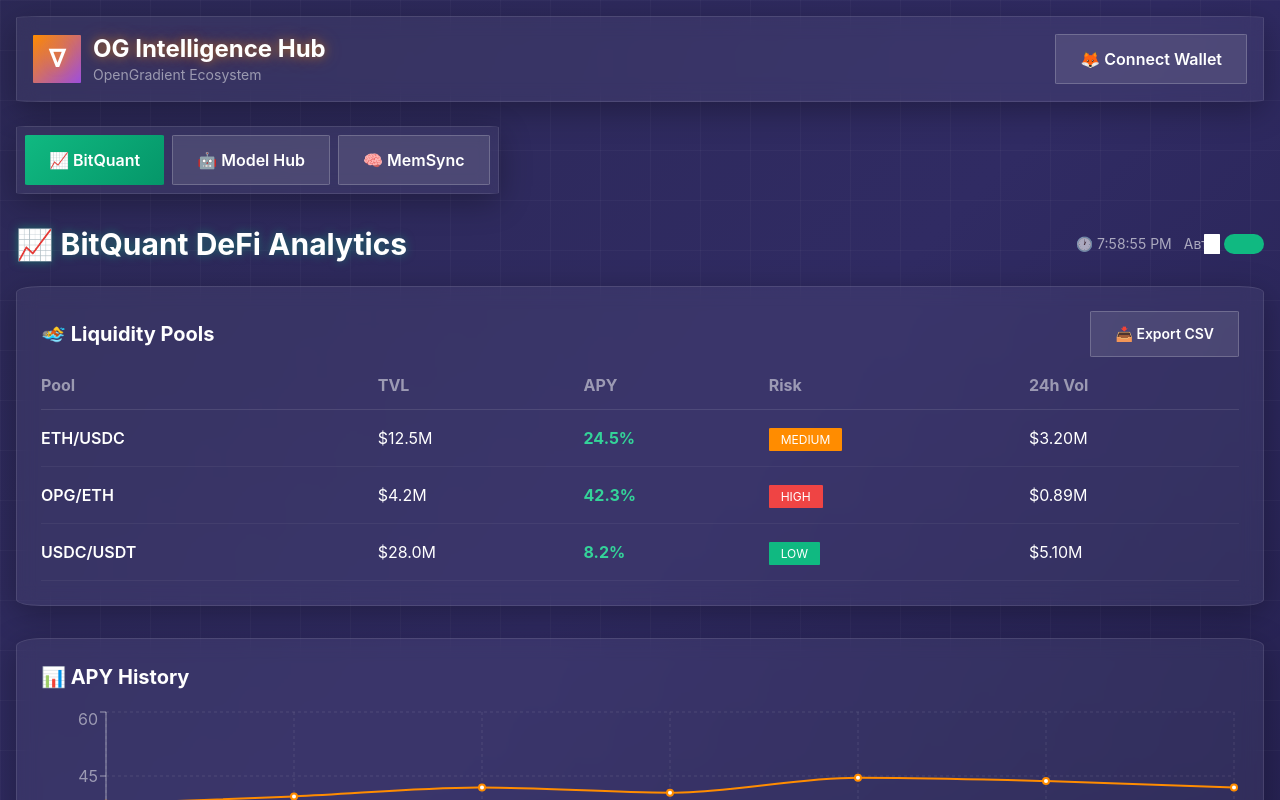
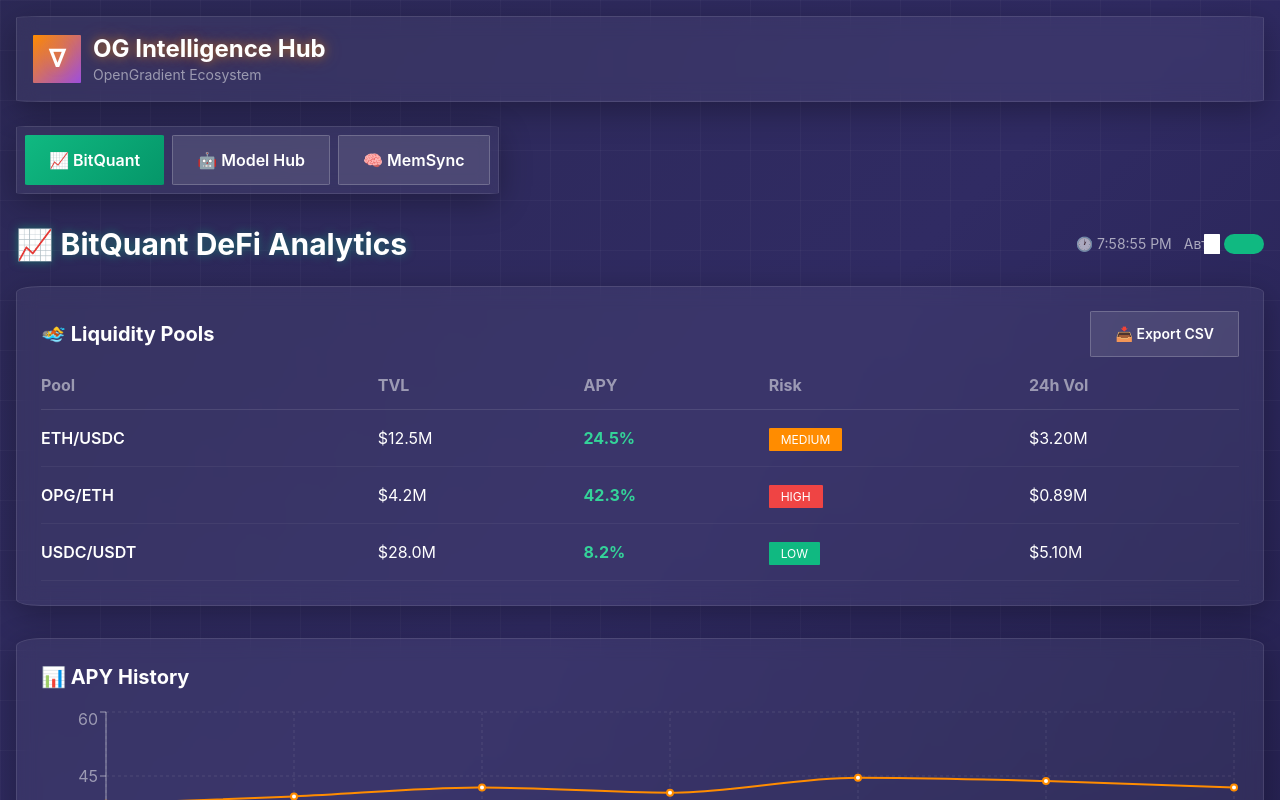
Before and after one commit to sery2013/og-intelligence-hub, a Next.js app: page / in a window 1280 px wide. Shown: the top 800 px of the page. Built offline with nearby package versions, Linux system fonts and the light colour scheme.

Commit message:
Update page.js

```diff
--- a/app/page.js
+++ b/app/page.js
@@ -104,7 +104,7 @@
               <p className="text-white/50 text-sm">OpenGradient Ecosystem</p>
             </div>
           </div>
-          <button className="btn-square btn-secondary">🦊 Connect Wallet</button>
+
         </div>
       </header>
 
```
